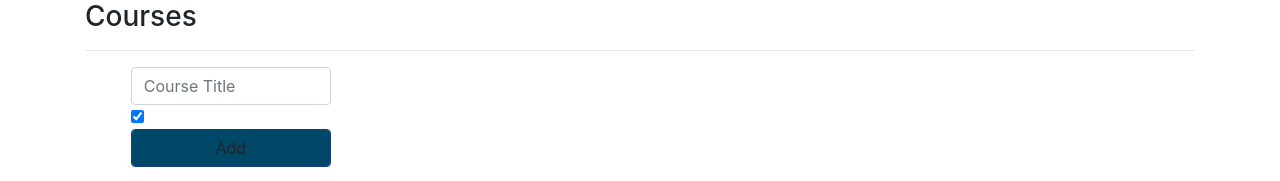
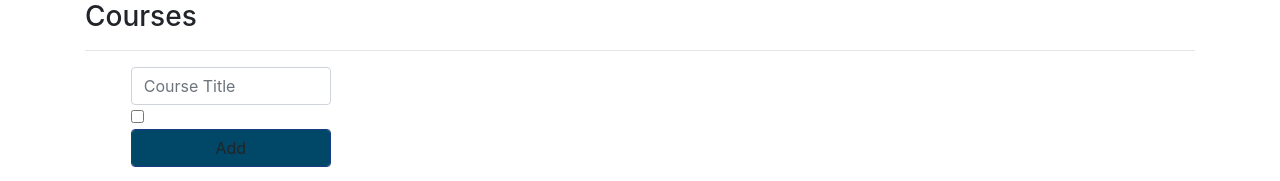
Before and after one commit to PeterEmad777/AngularCoursesDemo, an Angular app: page / in a window 1280 px wide. Shown: the top 181 px of the page. Built offline with nearby package versions, Linux system fonts and the light colour scheme.

Commit message:
new with the same error

```diff
--- a/src/app/courses/courses-list/courses-list.component.ts
+++ b/src/app/courses/courses-list/courses-list.component.ts
@@ -8,15 +8,15 @@ import { Course } from 'src/app/modules/course.model';
 })
 export class CoursesListComponent implements OnInit {
 
-  @Input() courses:Course[];
-  @Output()editEvent = new EventEmitter<Course>()
+  @Input() courses : Course[];
+  @Output() editEvent = new EventEmitter<Course>();
 
 
   constructor() { }
 
   ngOnInit(): void { }
 
-  onEdit(course : Course): void {
+  onEdit(course): void {
     this.editEvent.emit({...course});
   }
 }
--- a/src/app/courses/courses.component.ts
+++ b/src/app/courses/courses.component.ts
@@ -35,19 +35,15 @@ export class CoursesComponent implements OnInit {
         availability: true
       }
     ];
-    this.course={
-      title:'',
-      availability:true
-    }
+    this.resetForm();
   }
-  onClick(){
+  onClick() : void{
     const course = {...this.course};
     const courses = {...this.coursesArr};
     if(!course.id){
-      this.coursesArr.push({...course, id: courses.length + 1});
+      courses.push({...course, id: courses.length + 1});
     }else{
-      console.log(courses.findIndex(el => el.id === this.course.id));
-      const courseIndex = courses.findIndex(el => el.id === this.course.id);
+      const courseIndex = ccourses.findIndex(el => +el.id === +this.course.id);
       courses.splice(courseIndex, 1, course);
     }
     this.coursesArr = courses;
```
